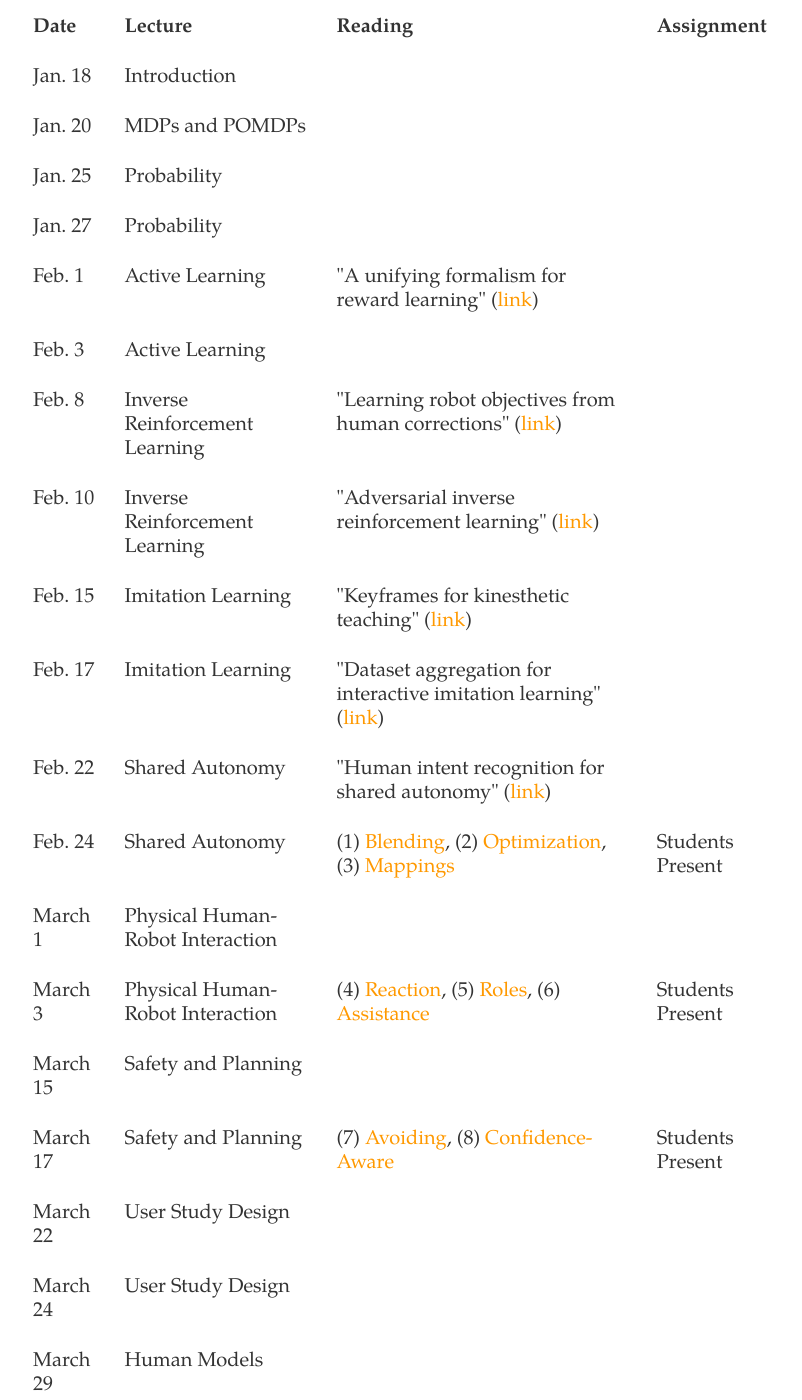
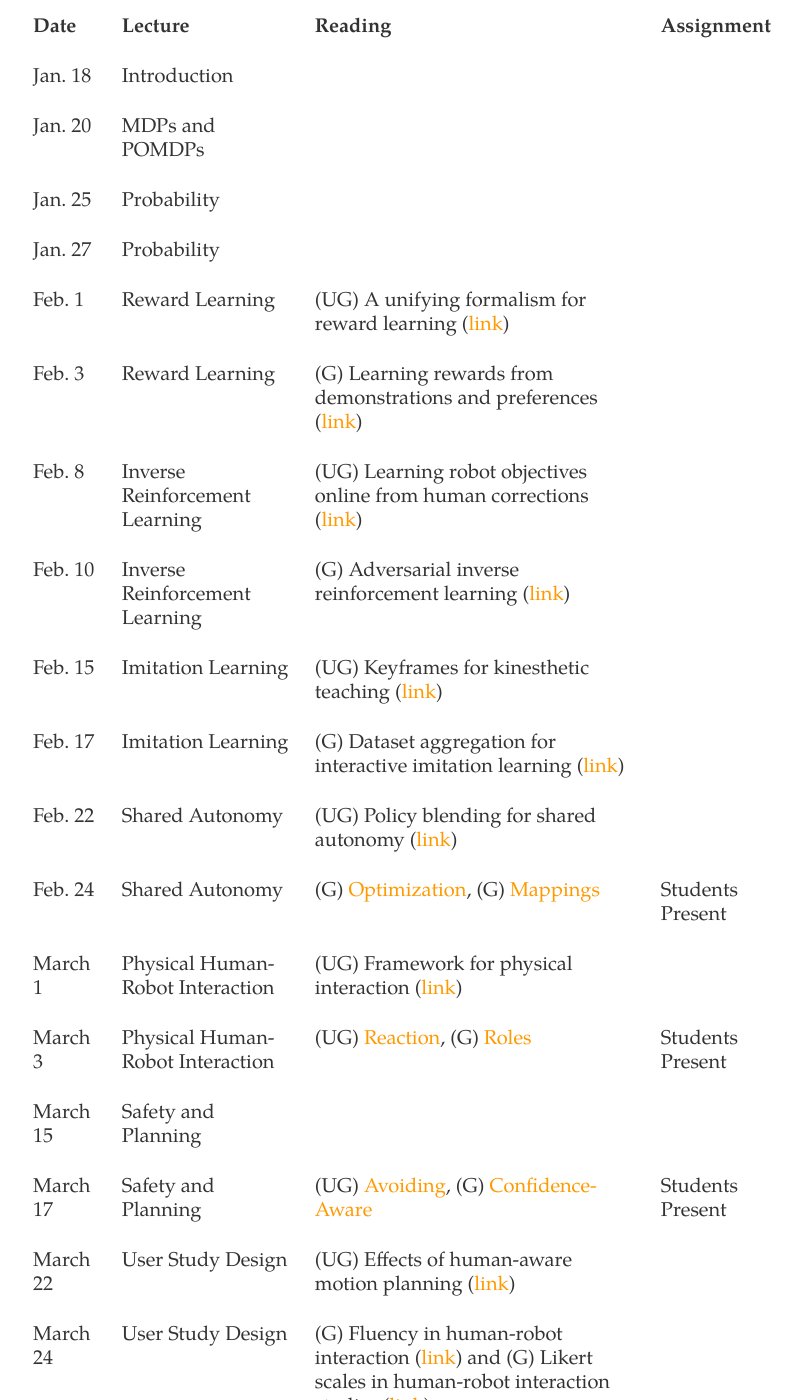
Before and after one commit to dylan-losey/dylan-losey.github.io, a Jekyll site: the page built from me5824-spring22.html, in a window 1280 px wide and 1400 px high, scrolled down 1993 px. Shown: the whole window, without its empty margins (221-1023 px from the left). Built offline with Jekyll 4.4.1, drawn with Linux system fonts in a browser that asks for light colours; nearby versions of some CDN libraries; some of the changed text lies outside the part shown.

Commit message:
adding spring course

```diff
--- a/me5824-spring22.html
+++ b/me5824-spring22.html
@@ -162,35 +162,36 @@ tags: me5824-spring2022
     </tr>
     <tr>
       <td>Feb. 1</td>
-      <td>Active Learning</td>
-      <td>"A unifying formalism for reward learning"
+      <td>Reward Learning</td>
+      <td>(UG) A unifying formalism for reward learning
       (<a class="link" href="{{ site.baseurl }} /pdfs/me5824/jeon_reward2020.pdf">link</a>)</td>
       <td></td>
     </tr>
     <tr>
       <td>Feb. 3</td>
-      <td>Active Learning</td>
-      <td></td>
+      <td>Reward Learning</td>
+      <td>(G) Learning rewards from demonstrations and preferences
+      (<a class="link" href="{{ site.baseurl }} /pdfs/me5824/biyik_learning2021.pdf">link</a>)</td></td>
       <td></td>
     </tr>
     <tr>
       <td>Feb. 8</td>
       <td>Inverse Reinforcement Learning</td>
-      <td>"Learning robot objectives from human corrections"
+      <td>(UG) Learning robot objectives online from human corrections
       (<a class="link" href="{{ site.baseurl }} /pdfs/me5824/losey_physical2021.pdf">link</a>)</td>
       <td></td>
     </tr>
     <tr>
       <td>Feb. 10</td>
       <td>Inverse Reinforcement Learning</td>
-      <td>"Adversarial inverse reinforcement learning"
+      <td>(G) Adversarial inverse reinforcement learning
       (<a class="link" href="{{ site.baseurl }} /pdfs/me5824/fu_airl2018.pdf">link</a>)</td>
       <td></td>
     </tr>
     <tr>
       <td>Feb. 15</td>
       <td>Imitation Learning</td>
-      <td>"Keyframes for kinesthetic teaching"
+      <td>(UG) Keyframes for kinesthetic teaching
       (<a class="link" href="{{ site.baseurl }} /pdfs/me5824/akgun_keyframes2012.pdf">link</a>)</td>
       <td></td>
       <td></td>
@@ -198,37 +199,37 @@ tags: me5824-spring2022
     <tr>
       <td>Feb. 17</td>
       <td>Imitation Learning</td>
-      <td>"Dataset aggregation for interactive imitation learning"
+      <td>(G) Dataset aggregation for interactive imitation learning
       (<a class="link" href="{{ site.baseurl }} /pdfs/me5824/hoque_dagger2021.pdf">link</a>)</td>
       <td></td>
     </tr>
     <tr>
       <td>Feb. 22</td>
       <td>Shared Autonomy</td>
-      <td>"Human intent recognition for shared autonomy"
-      (<a class="link" href="{{ site.baseurl }} /pdfs/me5824/jain_probabilistic2019.pdf">link</a>)</td>
+      <td>(UG) Policy blending for shared autonomy
+      (<a class="link" href="{{ site.baseurl }} /pdfs/me5824/dragan_policy2013.pdf">link</a>)</td>
       <td></td>
     </tr>
     <tr>
       <td>Feb. 24</td>
       <td>Shared Autonomy</td>
-      <td>(1) <a class="link" href="{{ site.baseurl }} /pdfs/me5824/dragan_policy2013.pdf">Blending</a>,
-      (2) <a class="link" href="{{ site.baseurl }} /pdfs/me5824/javdani_shared2018.pdf">Optimization</a>,
-      (3) <a class="link" href="{{ site.baseurl }} /pdfs/me5824/losey_learning2021.pdf">Mappings</a></td>
+      <td>(G) <a class="link" href="{{ site.baseurl }} /pdfs/me5824/javdani_shared2018.pdf">Optimization</a>,
+      (G) <a class="link" href="{{ site.baseurl }} /pdfs/me5824/losey_learning2021.pdf">Mappings</a></td>
       <td>Students Present</td>
     </tr>
     <tr>
       <td>March 1</td>
       <td>Physical Human-Robot Interaction</td>
-      <td></td>
+      <td>(UG) Framework for physical interaction
+      (<a class="link" href="{{ site.baseurl }} /pdfs/me5824/jarrasse_framework2012.pdf">link</a>)</td>
       <td></td>
     </tr>
     <tr>
       <td>March 3</td>
       <td>Physical Human-Robot Interaction</td>
-      <td>(4) <a class="link" href="{{ site.baseurl }} /pdfs/me5824/haddadin_collision2008.pdf">Reaction</a>,
-      (5) <a class="link" href="{{ site.baseurl }} /pdfs/me5824/mortl_role2012.pdf">Roles</a>,
-      (6) <a class="link" href="{{ site.baseurl }} /pdfs/me5824/jarrasse_framework2012.pdf">Assistance</a></td>
+      <td>(UG) <a class="link" href="{{ site.baseurl }} /pdfs/me5824/haddadin_collision2008.pdf">Reaction</a>,
+      (G) <a class="link" href="{{ site.baseurl }} /pdfs/me5824/mortl_role2012.pdf">Roles</a>
+      </td>
       <td>Students Present</td>
     </tr>
     <tr>
@@ -240,21 +241,25 @@ tags: me5824-spring2022
     <tr>
       <td>March 17</td>
       <td>Safety and Planning</td>
-      <td>(7) <a class="link" href="{{ site.baseurl }} /pdfs/me5824/mainprice_human2013.pdf">Avoiding</a>,
-      (8) <a class="link" href="{{ site.baseurl }} /pdfs/me5824/david_confidence2020.pdf">Confidence-Aware</a>
+      <td>(UG) <a class="link" href="{{ site.baseurl }} /pdfs/me5824/mainprice_human2013.pdf">Avoiding</a>,
+      (G) <a class="link" href="{{ site.baseurl }} /pdfs/me5824/david_confidence2020.pdf">Confidence-Aware</a>
       </td>
       <td>Students Present</td>
     </tr>
     <tr>
       <td>March 22</td>
       <td>User Study Design</td>
-      <td></td>
+      <td>(UG) Effects of human-aware motion planning
+      (<a class="link" href="{{ site.baseurl }} /pdfs/me5824/lasota_analyzing2015.pdf">link</a>)</td>
       <td></td>
     </tr>
     <tr>
       <td>March 24</td>
       <td>User Study Design</td>
-      <td></td>
+      <td>(G) Fluency in human-robot interaction
+      (<a class="link" href="{{ site.baseurl }} /pdfs/me5824/hoffman_fluency2019.pdf">link</a>) and
+      (G) Likert scales in human-robot interaction studies
+      (<a class="link" href="{{ site.baseurl }} /pdfs/me5824/schrum_statistical2020.pdf">link</a>)</td>
       <td></td>
     </tr>
     <tr>
@@ -266,24 +271,25 @@ tags: me5824-spring2022
     <tr>
       <td>March 31</td>
       <td>Human Models</td>
-      <td>(9) <a class="link" href="{{ site.baseurl }} /pdfs/me5824/milli_literal2020.pdf">Theory-of-Mind</a>,
-      (10) <a class="link" href="{{ site.baseurl }} /pdfs/me5824/minae_humans2020.pdf">Risk</a>,
-      (11) <a class="link" href="{{ site.baseurl }} /pdfs/me5824/wang_cooks2020.pdf">Teams</a>
+      <td>(UG) <a class="link" href="{{ site.baseurl }} /pdfs/me5824/minae_humans2020.pdf">Risk</a>,
+      (G) <a class="link" href="{{ site.baseurl }} /pdfs/me5824/milli_literal2020.pdf">Theory-of-Mind</a>,
+      (G) <a class="link" href="{{ site.baseurl }} /pdfs/me5824/wang_cooks2020.pdf">Teams</a>
       </td>
       <td>Students Present</td>
     </tr>
     <tr>
       <td>April 5</td>
       <td>Legibility</td>
-      <td></td>
+      <td>(UG) Legibility and predictability of robot motion
+      (<a class="link" href="{{ site.baseurl }} /pdfs/me5824/dragan_legibility2013.pdf">link</a>)</td>
       <td></td>
     </tr>
     <tr>
       <td>April 7</td>
       <td>Legibility</td>
-      <td>(12) <a class="link" href="{{ site.baseurl }} /pdfs/me5824/walker_communicating2018.pdf">AR</a>,
-      (13) <a class="link" href="{{ site.baseurl }} /pdfs/me5824/culbertson_haptics2018.pdf">Haptics</a>,
-      (14) <a class="link" href="{{ site.baseurl }} /pdfs/me5824/huang_enabling2019.pdf">Reveal-Learning</a>
+      <td>(UG) <a class="link" href="{{ site.baseurl }} /pdfs/me5824/walker_communicating2018.pdf">AR</a>,
+      (UG) <a class="link" href="{{ site.baseurl }} /pdfs/me5824/culbertson_haptics2018.pdf">Haptics</a>,
+      (G) <a class="link" href="{{ site.baseurl }} /pdfs/me5824/huang_enabling2019.pdf">Reveal-Learning</a>
       </td>
       <td>Students Present</td>
     </tr>
@@ -296,9 +302,9 @@ tags: me5824-spring2022
     <tr>
       <td>April 14</td>
       <td>Trust and Influence</td>
-      <td>(15) <a class="link" href="{{ site.baseurl }} /pdfs/me5824/sadigh_planning2016.pdf">Influence</a>,
-      (16) <a class="link" href="{{ site.baseurl }} /pdfs/me5824/chen_planning2018.pdf">Trust</a>,
-      (17) <a class="link" href="{{ site.baseurl }} /pdfs/me5824/xie_learning2020.pdf">Partner-Dynamics</a></td>
+      <td>(14) <a class="link" href="{{ site.baseurl }} /pdfs/me5824/sadigh_planning2016.pdf">Influence</a>,
+      (15) <a class="link" href="{{ site.baseurl }} /pdfs/me5824/chen_planning2018.pdf">Trust</a>,
+      (16) <a class="link" href="{{ site.baseurl }} /pdfs/me5824/xie_learning2020.pdf">Partner-Dynamics</a></td>
       <td>Students Present</td>
     </tr>
     <tr>
@@ -310,9 +316,9 @@ tags: me5824-spring2022
     <tr>
       <td>April 21</td>
       <td>Inclusive Learning</td>
-      <td>(18) <a class="link" href="{{ site.baseurl }} /pdfs/me5824/brown_extrapolating2019.pdf">Suboptimal-Demonstrations</a>,
-      (19) <a class="link" href="{{ site.baseurl }} /pdfs/me5824/lee_pebble2021.pdf">Preferences</a>,
-      (20) <a class="link" href="{{ site.baseurl }} /pdfs/me5824/spencer_expert2021.pdf">Interventions</a>
+      <td>(17) <a class="link" href="{{ site.baseurl }} /pdfs/me5824/brown_extrapolating2019.pdf">Suboptimal-Demonstrations</a>,
+      (18) <a class="link" href="{{ site.baseurl }} /pdfs/me5824/lee_pebble2021.pdf">Preferences</a>,
+      (19) <a class="link" href="{{ site.baseurl }} /pdfs/me5824/spencer_expert2021.pdf">Interventions</a>
       </td>
       <td>Students Present</td>
     </tr>
```
